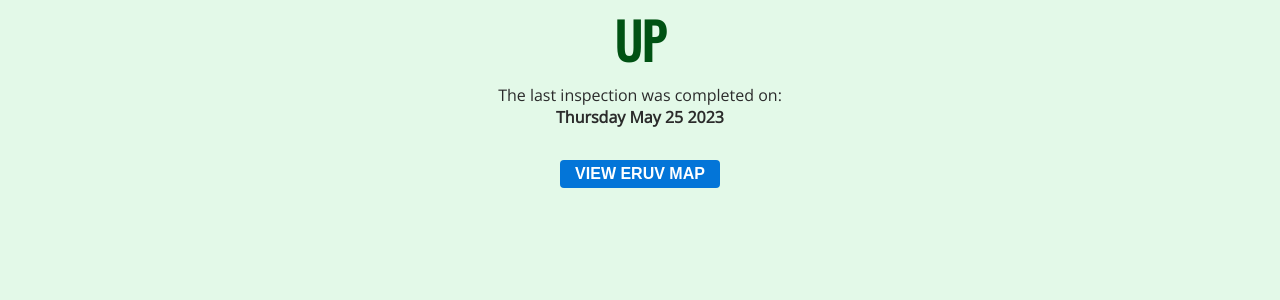
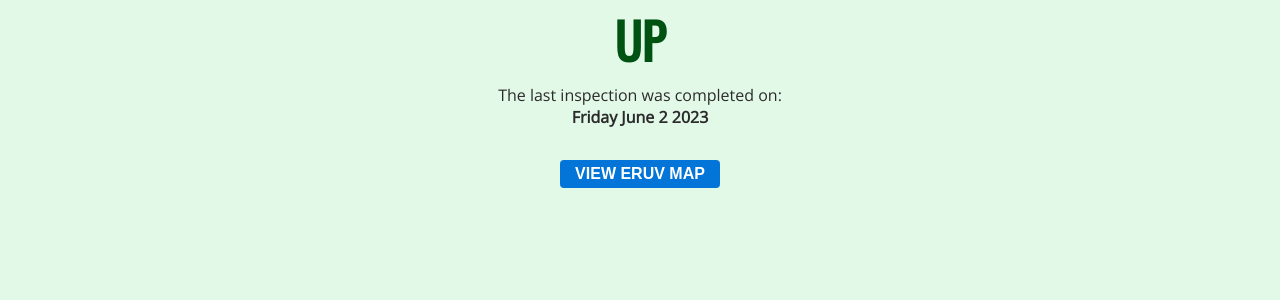
Before and after one commit to MisterGlass/eiruv, a Jekyll site: the page built from docs/index.md, in a window 1280 px wide. Shown: the part 132-432 px from the top of the page. Built offline with Jekyll 4.4.1, drawn with Linux system fonts in a browser that asks for light colours; our own code applies the rules of GitHub Pages for plain Markdown files.

Commit message:
Update eruv_status.yml

```diff
--- a/docs/_data/eruv_status.yml
+++ b/docs/_data/eruv_status.yml
@@ -1,3 +1,3 @@
 status: "Up"
-date: "Thursday May 25 2023"
+date: "Friday June 2 2023"
 details: ""
```
